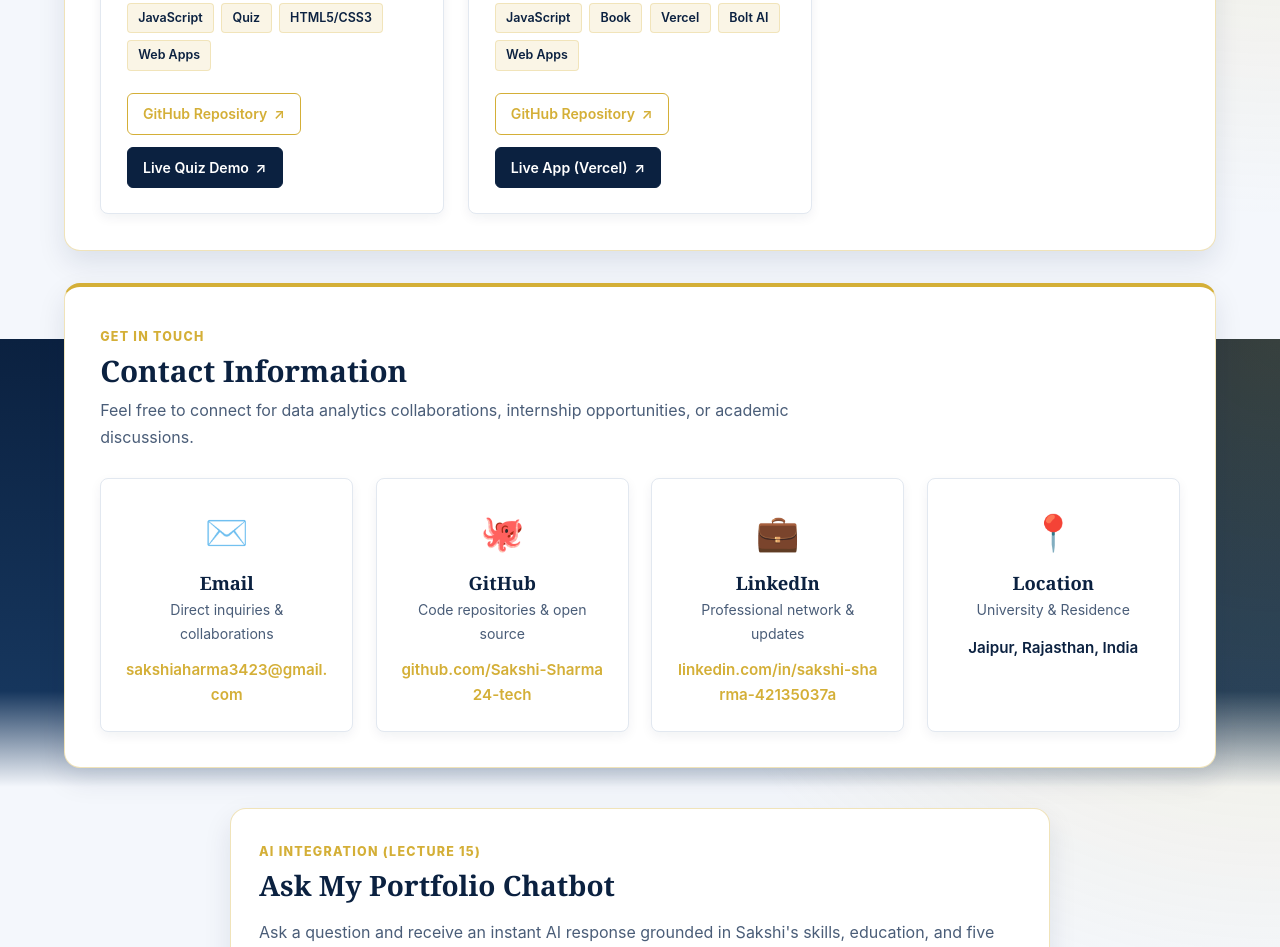
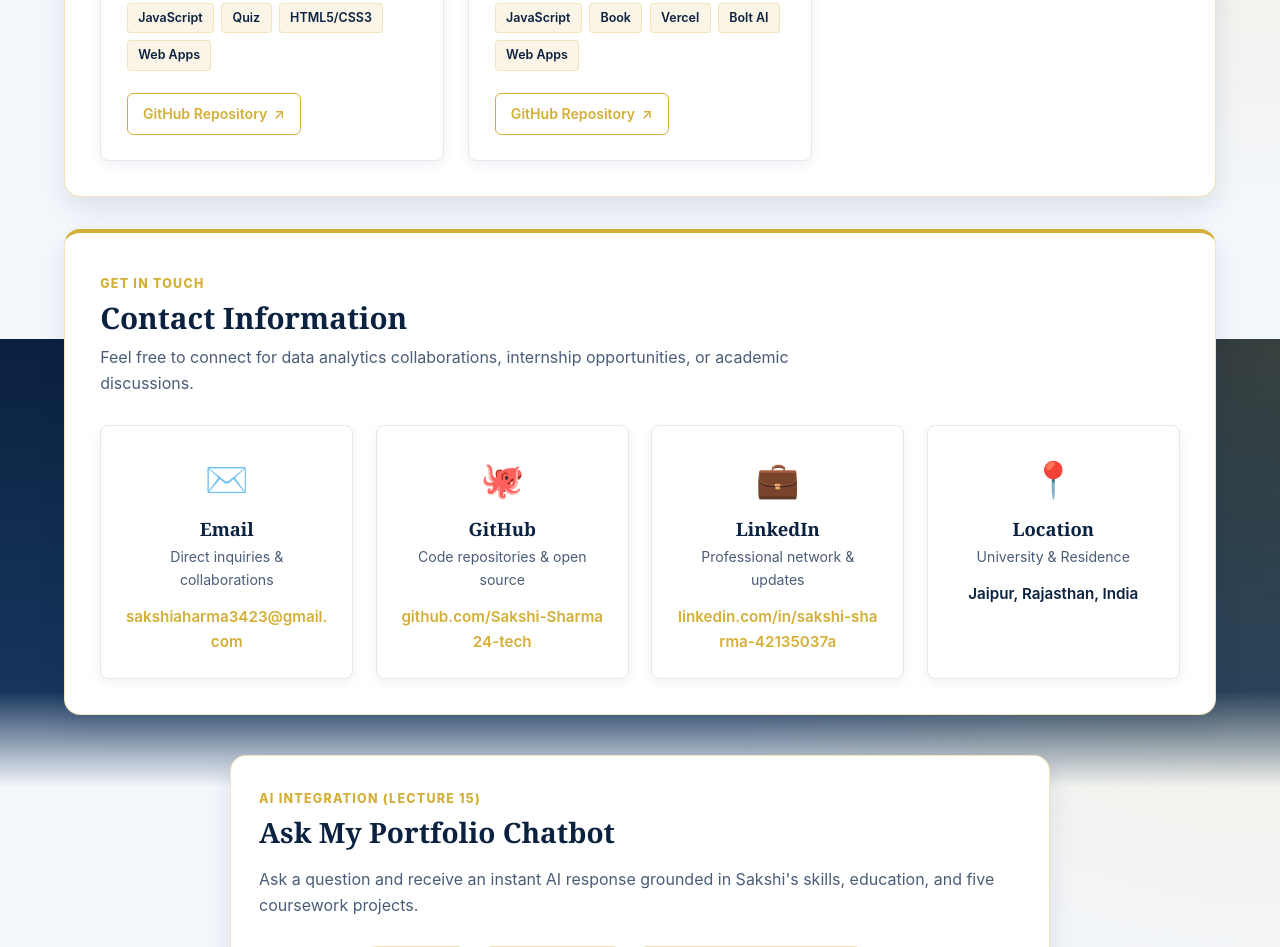
Before and after one commit to Sakshi-Sharma24-tech/portfolio, a plain HTML site: page index.html in a window 1280 px wide. Shown: the part 2861-3808 px from the top of the page. Drawn offline with Linux system fonts and the light colour scheme; a script that the page names is missing.

Commit message:
chore: remove live demo buttons from project cards

```diff
--- a/index.html
+++ b/index.html
@@ -288,9 +288,6 @@
               <a href="https://github.com/Sakshi-Sharma24-tech/quiz" class="btn-card" target="_blank" rel="noopener noreferrer">
                 <span>GitHub Repository</span> ↗
               </a>
-              <a href="../quiz/index.html" class="btn-card btn-card-primary" target="_blank" rel="noopener noreferrer">
-                <span>Live Quiz Demo</span> ↗
-              </a>
             </div>
           </article>
 
@@ -313,9 +310,6 @@
             <div class="project-links">
               <a href="https://github.com/Sakshi-Sharma24-tech/reading-list-app" class="btn-card" target="_blank" rel="noopener noreferrer">
                 <span>GitHub Repository</span> ↗
-              </a>
-              <a href="https://reading-list-app-phi.vercel.app" class="btn-card btn-card-primary" target="_blank" rel="noopener noreferrer">
-                <span>Live App (Vercel)</span> ↗
               </a>
             </div>
           </article>
```
